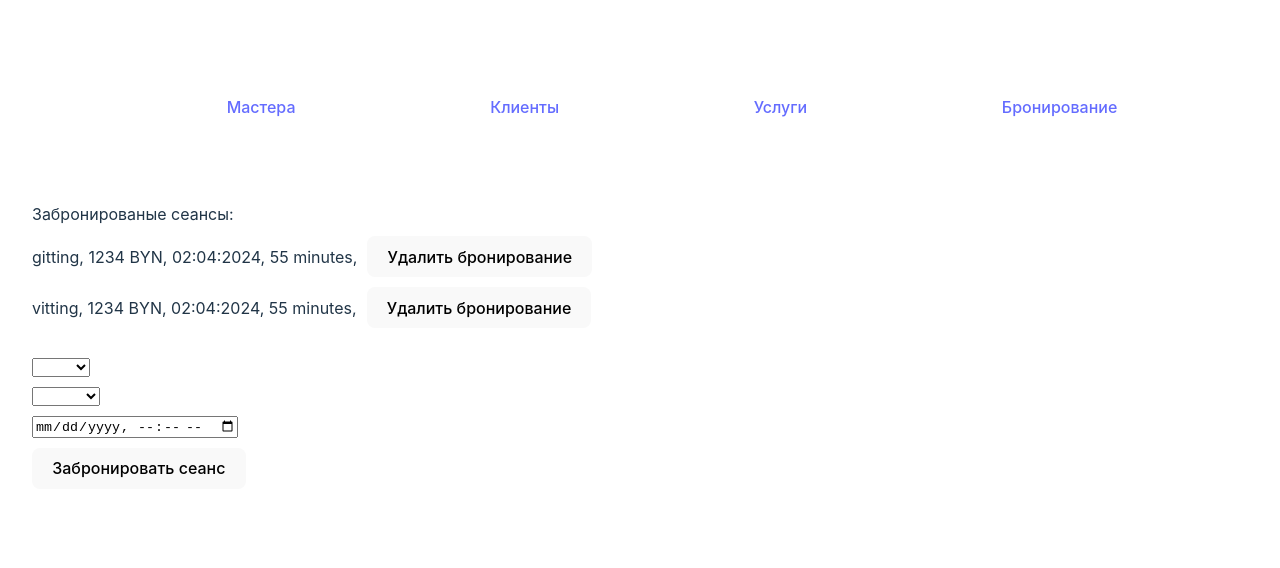
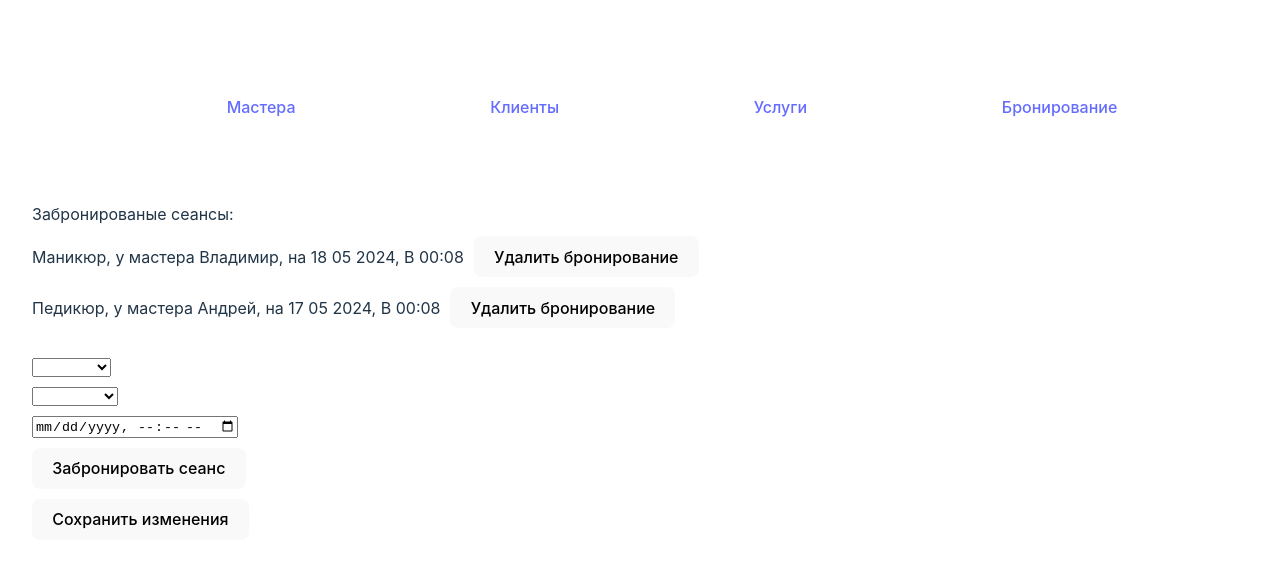
Before and after one commit to Matmeika/diploma-work-beta, a Vue app in the folder vite-project/: page /booking in a window 1280 px wide. Shown: the top 568 px of the page. Built offline with nearby package versions, Linux system fonts and the light colour scheme.

Commit message:
small update

```diff
--- a/vite-project/src/components/booking.vue
+++ b/vite-project/src/components/booking.vue
@@ -1,53 +1,60 @@
 <script setup lang="ts">
 import { ref, computed } from 'vue';
 import {useStore} from "../stores"
+import moment from 'moment';
+moment().format();
 const store = useStore()
 const services_list = computed(() => store.services_list)
 const masters_list = computed(() => store.masters_list)
 let booking_list = ref([
 {
-	"service": 'gitting',
-	"master": '1234 BYN',
-	"date": "02:04:2024",
-	"time": '55 minutes',
+	"service": 'Маникюр',
+	"master": 'Владимир',
+	"date": "2024-05-18T00:08",
 },
 {
-	"service": 'vitting',
-	"master": '1234 BYN',
-	"date": "02:04:2024",
-	"time": '55 minutes',
+	"service": 'Педикюр',
+	"master": 'Андрей',
+	"date": "2024-05-17T00:08",
 }]);
 let activeSevice = ""
 let activeMaster = ""
-let activeTime = ""
 let activeDate = ""
 console.log(services_list)
-function Delete(Date:string,Time:string) {
+let retrievedObject = localStorage.getItem('bookingList');
+if (retrievedObject) {
+	booking_list.value = []
+	console.log(retrievedObject)
+	booking_list.value.push(...JSON.parse(retrievedObject));
+}
+function Delete(Date:string,) {
 for (let i=0; i < booking_list.value.length; i++) {
 		if (booking_list.value[i].date === Date) {
-			if (booking_list.value[i].time === Time) {
-
-				booking_list.value.splice(i,1);
-				break
-			}
+			booking_list.value.splice(i,1);
+			break
 		}
 	}
 }
 function addNewClient() {
+	console.log(activeDate)
 	 for(let i=0; i < booking_list.value.length; i++) {
 	 	if (booking_list.value[i].master === activeMaster) {
 	 		if (booking_list.value[i].date === activeDate) {
+				alert("На такую дату и время уже есть бронь")
+				return 0
 
 	 		}
 
 	 	}
 	 }
 
-	 booking_list.value.push({service: activeSevice, master: activeMaster, date: activeDate, time:activeTime});
+	 booking_list.value.push({service: activeSevice, master: activeMaster, date: activeDate});
 	 activeSevice = ""
 	 activeMaster = ""
-	 activeTime = ""
 	 activeDate = ""
+}
+function save() {
+	localStorage.setItem('bookingList', (JSON.stringify(booking_list.value)));
 }
 </script>
 
@@ -56,8 +63,8 @@ function addNewClient() {
 	<div class="bookingWrapper">
 		Забронированые сеансы:
 		<li class="booking"  v-for ="(client) in (booking_list)">
-		{{ client.service }}, {{ client.master }}, {{ client.date }}, {{ client.time }},
-		<button @click="Delete(client.time, client.date)"> Удалить бронирование</button>
+		{{ client.service }}, у мастера {{ client.master }}, на {{ moment(client.date.toString(), "YYYY-MM-DDTHH:mm").format("DD MM YYYY, В HH:mm") }}
+		<button @click="Delete(client.date)"> Удалить бронирование</button>
 		</li>
 		<select style="margin-top: 20px;" v-model="activeSevice" placeholder="Название Услуги">
 			<option v-for="service in services_list">{{ service.name }}</option>
@@ -65,8 +72,9 @@ function addNewClient() {
 		<select v-model="activeMaster" placeholder="Мастер">
 			<option v-for="(master) in masters_list">{{ master.name }}</option>
 		</select>
-		<input type="datetime-local" v-model="activeTime" placeholder="Дата и время проведения">
+		<input type="datetime-local" v-model="activeDate" placeholder="Дата и время проведения">
 		<button @click="addNewClient()"> Забронировать сеанс</button>
+		<button @click="save()">Сохранить изменения</button>
 	</div>
 </div>
 </template>
--- a/vite-project/src/components/clients.vue
+++ b/vite-project/src/components/clients.vue
@@ -6,15 +6,15 @@ let clients_list = ref([
 	"password": '1234'
 },
 {
-	name: 'Andrew',
-	password: '1111'
+	"name": 'Andrew',
+	"password": '1111'
 }]);
 let activeName = ""
 let activePassword = ""
-clients_list.value = []
 	console.log(clients_list.value)
 let retrievedObject = localStorage.getItem('clientsList');
 if (retrievedObject) {
+	clients_list.value = []
 	console.log(retrievedObject)
 	clients_list.value.push(...JSON.parse(retrievedObject));
 }
--- a/vite-project/src/components/masters.vue
+++ b/vite-project/src/components/masters.vue
@@ -66,7 +66,7 @@ function save() {
 	<div class="mastersWrapper">
 		Наши мастеры:
 		<li class="masters" v-for ="(client) in (masters_list)">
-		{{ client.name }}, {{ client.id }}
+		{{ client.name }}, id: {{ client.id }}
 		<input v-model="activeName">
 		<button @click="changeName(client.name,activeName)"> Изменить имя</button>
 		<input v-model="activePassword">
--- a/vite-project/src/stores/index.ts
+++ b/vite-project/src/stores/index.ts
@@ -4,25 +4,37 @@ import { ref } from 'vue'
 export const useStore = defineStore('generic', () =>{
     let services_list = ref([
         {
-            "name": 'gitting',
+            "name": 'Стрижка',
             "cost": '1234 BYN',
             "time": '55 minutes',
         },
         {
-            "name": 'vitting',
+            "name": 'Маникюр',
             "cost": '1234 BYN',
-            "time": '55 minutes',
-        }]);
+            "time": '75 minutes',
+        },
+        {
+            "name": 'Педикюр',
+            "cost": '1234 BYN',
+            "time": '30 minutes',
+        }
+    ]);
         let masters_list = ref([
             {
-                "name": 'Vova',
+                "name": 'Владимир',
                 "password": '1234',
                 "id": 0
             },
             {
-                "name": 'Andrew',
+                "name": 'Андрей',
                 "password": '1111',
                 "id": 1
-            }]);
+            },
+            {
+                "name": 'Дмитрий',
+                "password": '1111',
+                "id": 2
+            }
+        ]);
         return {services_list, masters_list}
 })
```
